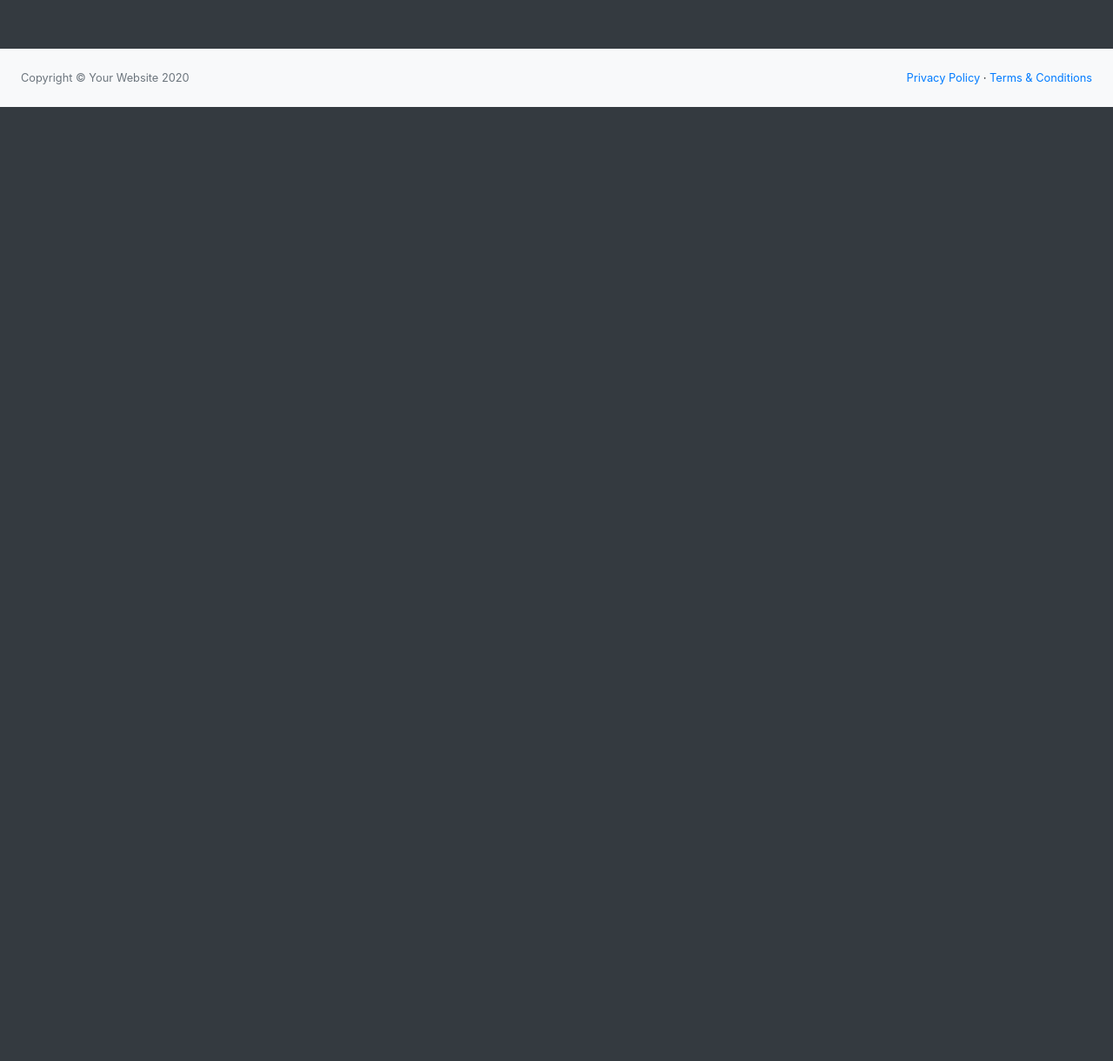
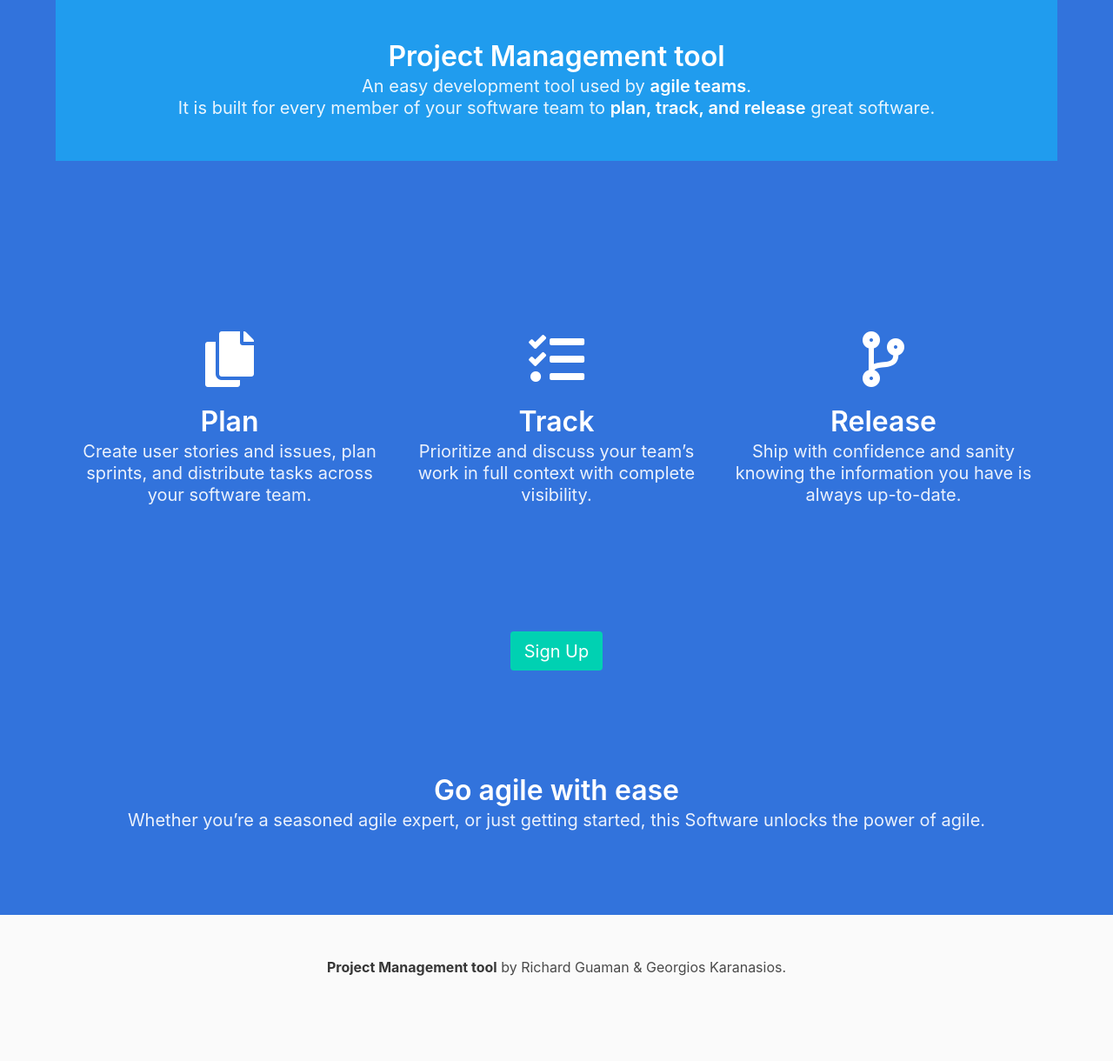
Before and after one commit to giwrgosftw/Task-Management-Tool, a Flask app: page / in a window 1280 px wide. Shown: the part 677-1897 px from the top of the page at 87% size. Before the commit the page ends 800 px from the top, so only its background shows below. Run offline with Flask 2, Linux system fonts and the light colour scheme; parts of the project's set-up code (start-up, migrations or seed data) failed here and were passed over; some libraries are stand-ins or nearby versions.

Commit message:
routes updated - Main page added back and modify the login page (work in progress)

```diff
--- a/app.py
+++ b/app.py
@@ -14,11 +14,15 @@ app = Flask(__name__)
 app.secret_key = "mysecret"
 app.debug = os.environ.get('DEBUG', True)
 
-
 @app.route('/')
 def index():
+    return render_template('index.html')
+
+
+@app.route('/welcome')
+def welcome():
     if 'email' in session:
-        return 'You are logged in as ' + session['email']
+        return render_template('dashboard/user_page.html')
 
     return render_template('login.html')
 
@@ -31,10 +35,12 @@ def login():
     if login_user:
         if bcrypt.hashpw(request.form['password'].encode('utf-8'), login_user['password']) == login_user['password']:
             session['email'] = request.form['email']
-            return redirect(url_for('index'))
+            return redirect(url_for('welcome'))
 
     return 'Invalid username or password'
 
+
+# https://www.youtube.com/watch?v=vVx1737auSE&list=PLXmMXHVSvS-Db9KK1LA7lifcyZm4c-rwj&index=5
 @app.route('/register', methods=['POST', 'GET'])
 def register():
     if request.method == 'POST':
@@ -44,13 +50,12 @@ def register():
         if existing_user is None:
             hashpass = bcrypt.hashpw(request.form['password'].encode('utf-8'), bcrypt.gensalt())
             users.insert_one({'name': request.form['name'], 'surname': request.form['surname'], 'email': request.form['email'], 'password': hashpass})
-            session['email'] =  request.form['email']
-            return redirect(url_for('index'))
+            session['email'] = request.form['email']
+            return redirect(url_for('welcome'))
 
         return 'That username already exists!'
 
     return render_template('register.html')
-
 
 
 @app.route('/password')
--- /dev/null
+++ b/templates/base.html
@@ -0,0 +1,72 @@
+<!DOCTYPE html>
+<html>
+
+<head>
+    <meta charset="utf-8">
+    <meta http-equiv="X-UA-Compatible" content="IE=edge">
+    <meta name="viewport" content="width=device-width, initial-scale=1">
+    <title>Flask Auth Page</title>
+    <link rel="stylesheet" href="https://cdnjs.cloudflare.com/ajax/libs/bulma/0.7.2/css/bulma.min.css" />
+    <link rel="stylesheet" href="https://cdnjs.cloudflare.com/ajax/libs/font-awesome/5.15.2/css/all.min.css">
+</head>
+
+<body>
+    <section class="hero is-small">
+        <div class="hero-head">
+            <nav class="navbar">
+                <div class="container">
+                    <span class="navbar-burger burger" data-target="navbarMenu">
+                        <span></span>
+                        <span></span>
+                        <span></span>
+                    </span>
+                    <div id="navbarMenuHeroA" class="navbar-menu">
+                        <div class="navbar-end">
+                            <a href="{{ url_for('index') }}" class="navbar-item">
+                                Home
+                            </a>
+                            <a href="{{ url_for('dashboard') }}" class="navbar-item">
+                                Profile
+                            </a>
+                            <a href="" class="navbar-item">
+                                Admin
+                            </a>
+                            <a href="{{ url_for('welcome') }}" class="navbar-item">
+                                Login
+                            </a>
+                            <a href="{{ url_for('register') }}" class="navbar-item">
+                                Sign Up
+                            </a>
+                            <a href="{{ url_for('logout') }}" class="navbar-item">
+                                Logout
+                            </a>
+                        </div>
+                    </div>
+                </div>
+            </nav>
+        </div>
+
+
+      </section>
+      <section class="hero is-link is-fullheight">
+        <div class="hero-body">
+            <div class="container has-text-centered">
+                {% block content %}
+                {% endblock %}
+            </div>
+        </div>
+    </section>
+
+    <div class="hero-foot">
+        <footer class="footer">
+            <div class="content has-text-centered">
+                <p>
+                    <strong>Project Management tool</strong> by Richard Guaman & Georgios Karanasios</a>. <br>
+
+                </p>
+            </div>
+    </div>
+    </footer>
+</body>
+
+</html>
--- /dev/null
+++ b/templates/index.html
@@ -0,0 +1,78 @@
+{% extends "base.html" %} {% block content %}
+<figure class="image is-2by1">
+  <img
+    src="https://wac-cdn-2.atlassian.com/image/upload/f_auto,q_auto/dam/jcr:b86a32cb-0aa8-4783-aa81-9592d4fbf829/jsw-header-illustrations---v3.png?cdnVersion=1501"
+  />
+</figure>
+<section class="hero is-info section is-small">
+  <h1 class="title">Project Management tool</h1>
+  <h2 class="subtitle">
+    An easy development tool used by <strong>agile teams</strong>. <br />
+    It is built for every member of your software team to
+    <strong>plan, track, and release</strong> great software.
+  </h2>
+</section>
+<br /><br /><br />
+
+<section class="hero is-medium is-red">
+  <div class="hero-body">
+    <div class="container">
+      <div class="columns is-multiline is-centered">
+        <div class="column is-4 has-text-centered">
+          <div class="icon callout-icon">
+            <i class="fas fa-copy fa-4x"></i>
+          </div>
+          <br /><br />
+          <p class="title is-10">Plan</p>
+          <p class="subtitle is-5">
+            Create user stories and issues, plan sprints, and distribute tasks
+            across your software team.
+          </p>
+        </div>
+
+        <div class="column is-4 has-text-centered">
+          <div class="icon callout-icon">
+            <i class="fas fa-tasks fa-4x"></i>
+          </div>
+          <br /><br />
+          <p class="title is-10">Track</p>
+          <p class="subtitle is-5">
+            Prioritize and discuss your team’s work in full context with
+            complete visibility.
+          </p>
+        </div>
+
+        <div class="column is-4 has-text-centered">
+          <div class="icon callout-icon">
+            <i class="fas fa-code-branch fa-4x"></i>
+          </div>
+          <br /><br />
+          <p class="title is-10">Release</p>
+          <p class="subtitle is-5">
+            Ship with confidence and sanity knowing the information you have is
+            always up-to-date.
+          </p>
+        </div>
+      </div>
+    </div>
+  </div>
+</section>
+<div class="Sing up">
+  <a class="button is-primary is-medium" href="{{ url_for('register') }}"
+    >Sign Up</a
+  >
+</div>
+<br /><br /><br />
+<section class="section" id="how-it-works">
+  <div class="container has-text-centered">
+    <div class="section-header">
+      <h2 class="title">Go agile with ease</h2>
+      <h3 class="subtitle">
+        Whether you’re a seasoned agile expert, or just getting started, this
+        Software unlocks the power of agile.
+      </h3>
+    </div>
+  </div>
+</section>
+
+{% endblock %}
--- a/templates/login.html
+++ b/templates/login.html
@@ -1,3 +1,6 @@
+{% extends "base.html" %}
+
+{% block content %}
 <!DOCTYPE html>
 <html lang="en">
     <head>
@@ -50,23 +53,10 @@
                     </div>
                 </main>
             </div>
-            <div id="layoutAuthentication_footer">
-                <footer class="py-4 bg-light mt-auto">
-                    <div class="container-fluid">
-                        <div class="d-flex align-items-center justify-content-between small">
-                            <div class="text-muted">Copyright &copy; Your Website 2020</div>
-                            <div>
-                                <a href="#">Privacy Policy</a>
-                                &middot;
-                                <a href="#">Terms &amp; Conditions</a>
-                            </div>
-                        </div>
-                    </div>
-                </footer>
-            </div>
         </div>
         <script src="https://code.jquery.com/jquery-3.5.1.slim.min.js" crossorigin="anonymous"></script>
         <script src="https://cdn.jsdelivr.net/npm/bootstrap@4.5.3/dist/js/bootstrap.bundle.min.js" crossorigin="anonymous"></script>
         <script src="{{ url_for('static', filename='dist/js/scripts.js') }}"></script>
     </body>
 </html>
+{% endblock %}
```
